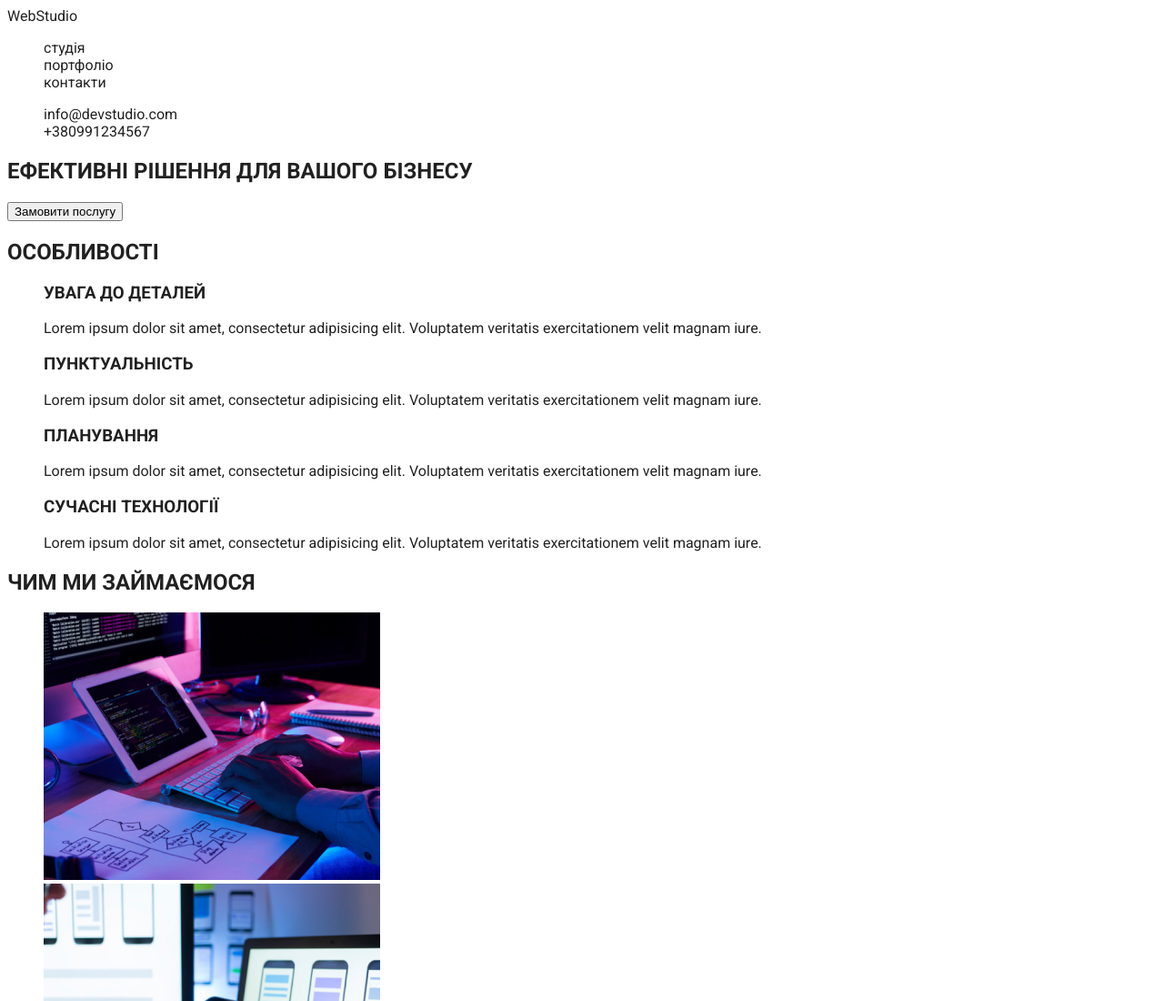
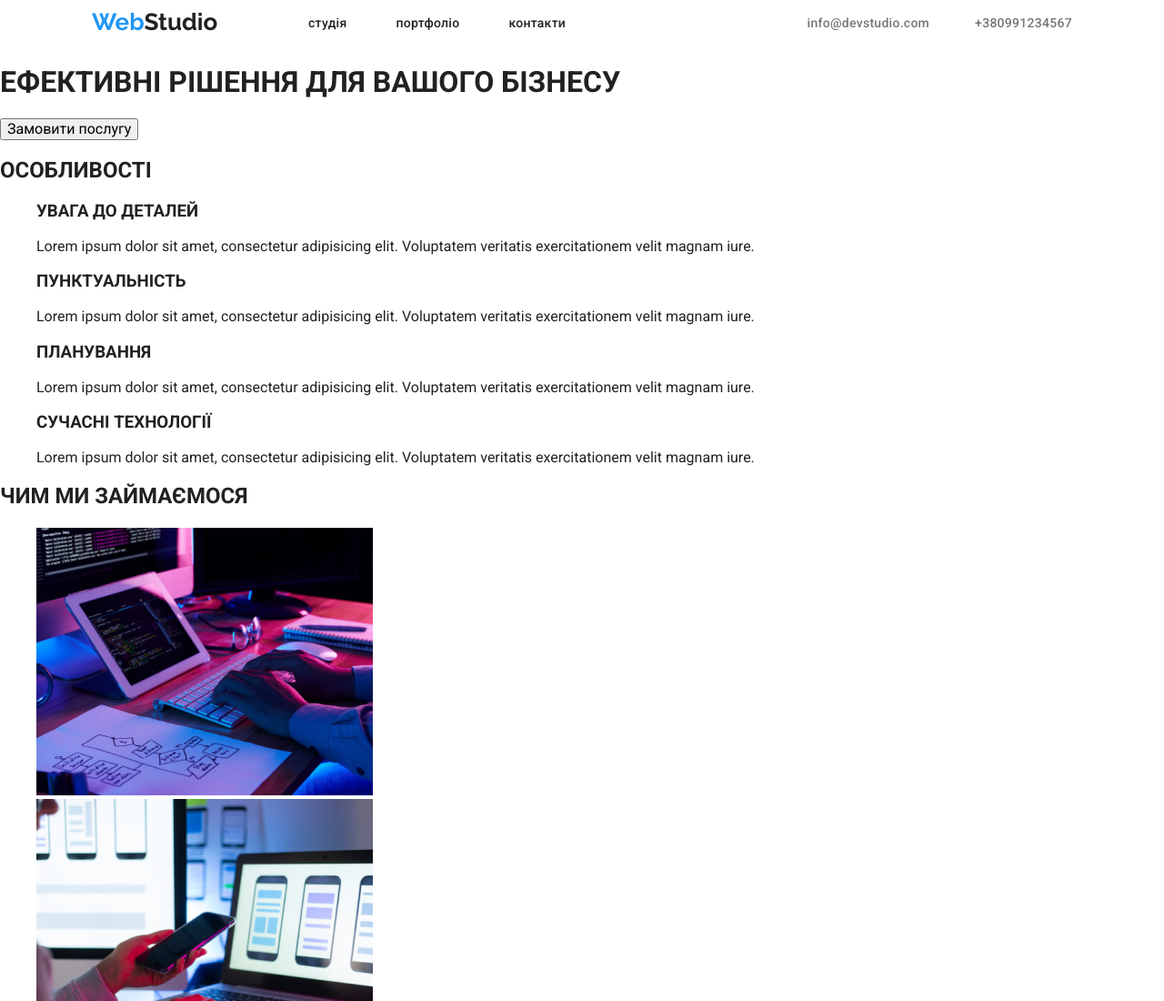
Before and after one commit to ukrkotleta/goiteen-webstudio, a plain HTML site: page index.html in a window 1280 px wide. Shown: the top 1100 px of the page at 91% size. Drawn offline with nearby package versions, Linux system fonts and the light colour scheme.

Commit message:
added styles for header

```diff
--- a/index.html
+++ b/index.html
@@ -3,6 +3,7 @@
     <head>
         <meta charset="utf-8">
         <title>website</title>
+        <link rel="stylesheet" href="https://cdnjs.cloudflare.com/ajax/libs/normalize/8.0.1/normalize.min.css" integrity="sha512-NhSC1YmyruXifcj/KFRWoC561YpHpc5Jtzgvbuzx5VozKpWvQ+4nXhPdFgmx8xqexRcpAglTj9sIBWINXa8x5w==" crossorigin="anonymous" referrerpolicy="no-referrer" />
         <link rel="stylesheet" href="style.css">
         <link rel="preconnect" href="https://fonts.googleapis.com">
         <link rel="preconnect" href="https://fonts.gstatic.com" crossorigin>
@@ -10,8 +11,9 @@
     </head>
     <body>
         <!-- head -->
+        <div class="container">
             <header>
-            <a href="/"><span>Web</span>Studio</a>
+                <a href="/" class="logo"><span>Web</span>Studio</a>
                 <nav>
                     <ul>
                         <li>
@@ -25,11 +27,12 @@
                         </li>
                     </ul>
                 </nav>
-            <ul>
+                <ul class="contacts">
                     <li><a href="mailto:info@devstudio.com">info@devstudio.com</a></li>
                     <li><a href="tel:+380991234567">+380991234567</a></li>
                 </ul>
             </header>
+        </div>
         <main>
             <!-- hero -->
             <section>
--- a/style.css
+++ b/style.css
@@ -1,20 +1,76 @@
 body{
     font-family:"Roboto", sans-serif;
     color: #212121;
-}
-a{
-    text-decoration: none;
 }
 ul {
     list-style: none;
 }
 a {
     color: #212121;
+    text-decoration: none;
+}
+.container {
+    width: 1078px;
+    margin: 0 auto;
 }
 nav ul li.active a {
     color: #2196F3;
 }
 .logo {
     font-weight: bold;
-    font-size: 20px;
+    font-size: 26px;
+    font-family: 'Raleway';
+    font-style: normal;
+    font-weight: 700;
+    font-size: 26px;
+    width: 238px;
 }
+.logo span {
+    color: #2196F3;
+}
+header nav a {
+    color:#212121;
+    font-family: 'Roboto';
+    font-style: normal;
+    font-weight: 500;
+    font-size: 14px;
+    letter-spacing: 0.02em;
+}
+header .contacts a {
+    font-family: 'Roboto';
+    font-style: normal;
+    font-weight: 500;
+    font-size: 14px;
+    line-height: 16px;
+    letter-spacing: 0.02em;
+    color: #757575;
+}
+header nav a:hover,
+.contacts a:hover {
+    color:#2196F3;
+}
+header  {
+    display: flex;
+    align-items: center;
+}
+header ul {
+    padding: 0;
+
+}
+header nav ul {
+    display: flex;
+}
+header nav ul li {
+    margin-right: 54px;
+}
+header .contacts {
+    display: flex;
+    margin-left: auto ;
+}
+header .contacts li {
+    margin-right: 50px;
+}
+header .contacts li:last-child,
+header nav ul li:last-child {
+    margin-right: 0;
+}
```
Lines whose indentation alone changed are shown as unchanged.
